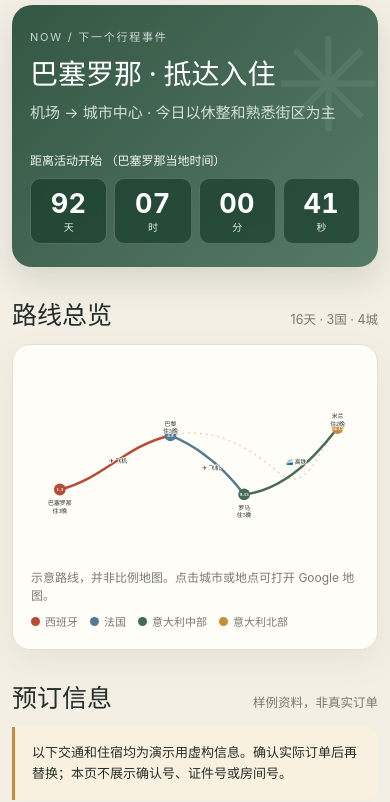
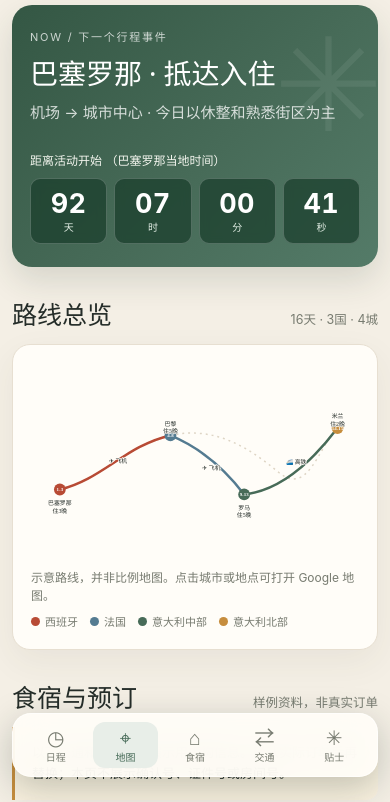
Before and after one commit to Dunkel-cyber/traval, a plain HTML site: page index.html in a window 390 px wide. Shown: the part 55-857 px from the top of the page. Drawn offline with Linux system fonts and the light colour scheme.

Commit message:
Add fixed category navigation bar

```diff
--- a/index.html
+++ b/index.html
@@ -49,6 +49,16 @@
  .unit{background:#14291fbf;border-color:#ffffff30}
  .map text{stroke:var(--paper)}
 }
+
+html{scroll-padding-bottom:110px}
+.bottom-nav{position:fixed;z-index:20;left:50%;bottom:max(12px,env(safe-area-inset-bottom));transform:translateX(-50%);width:min(520px,calc(100% - 24px));display:grid;grid-template-columns:repeat(5,1fr);gap:4px;padding:8px 10px calc(8px + env(safe-area-inset-bottom));border:1px solid #ffffffa8;border-radius:19px;background:color-mix(in srgb,var(--paper) 92%,transparent);box-shadow:0 10px 35px #1d2b2340;backdrop-filter:blur(16px);-webkit-backdrop-filter:blur(16px)}
+.bottom-nav a{min-width:0;display:flex;flex-direction:column;align-items:center;justify-content:center;gap:1px;padding:4px 2px;color:var(--muted);text-decoration:none;border-radius:12px;transition:background .2s,color .2s}
+.bottom-nav a span{font-size:20px;line-height:1.2}
+.bottom-nav a small{font-size:10px;line-height:1.3}
+.bottom-nav a:hover,.bottom-nav a:focus-visible,.bottom-nav a.active{background:#e8eee8;color:var(--green);outline:none}
+body{padding-bottom:95px}
+@media(min-width:700px){.bottom-nav{bottom:20px;padding:9px 14px}.bottom-nav a{flex-direction:row;gap:7px}.bottom-nav a span{font-size:17px}.bottom-nav a small{font-size:12px}body{padding-bottom:105px}}
+@media(prefers-color-scheme:dark){.bottom-nav{border-color:#ffffff24;box-shadow:0 10px 35px #0008}.bottom-nav a:hover,.bottom-nav a:focus-visible,.bottom-nav a.active{background:#34443a;color:#d5e4d8}}
 </style>
 </head>
 <body>
@@ -62,7 +72,7 @@
 <div class="count" id="countdown" data-target="2027-02-20T16:00:00+01:00">
 <div class="unit"><strong>--</strong><span>天</span></div><div class="unit"><strong>--</strong><span>时</span></div><div class="unit"><strong>--</strong><span>分</span></div><div class="unit"><strong>--</strong><span>秒</span></div></div>
 </section>
-<section class="section"><div class="section-head"><h2>路线总览</h2><small>16天 · 3国 · 4城</small></div>
+<section class="section" id="map-section"><div class="section-head"><h2>路线总览</h2><small>16天 · 3国 · 4城</small></div>
 <div class="card map-card">
 <svg class="map" viewBox="0 0 700 300" role="img" aria-label="巴塞罗那、巴黎、罗马、米兰行程示意图">
 <path d="M75 210 C160 190 210 120 300 100 S460 125 520 175 S600 125 640 85" fill="none" stroke="#ded5c5" stroke-width="3" stroke-dasharray="4 8"/>
@@ -77,22 +87,29 @@
 </svg><div class="map-note">示意路线，并非比例地图。点击城市或地点可打开 Google 地图。</div>
 <div class="legend"><span><i style="background:#b84b35"></i>西班牙</span><span><i style="background:#547b91"></i>法国</span><span><i style="background:#476b58"></i>意大利中部</span><span><i style="background:#c68d3d"></i>意大利北部</span></div></div>
 </section>
-<section class="section"><div class="section-head"><h2>预订信息</h2><small>样例资料，非真实订单</small></div>
+<section class="section" id="lodging-section"><div class="section-head"><h2>食宿与预订</h2><small>样例资料，非真实订单</small></div>
 <div class="notice">以下交通和住宿均为演示用虚构信息。确认实际订单后再替换；本页不展示确认号、证件号或房间号。</div>
-<div class="card booking"><div class="booking-top"><span class="icon">✈</span><h3>抵达航班 · 示例</h3><span class="tag">未预订</span></div><div class="details"><b>2月20日 13:20</b> 抵达巴塞罗那机场 BCN（当地时间 CET，UTC+1）<br>接驳：机场巴士 / 地铁，按实际航班和行李调整</div></div>
+<div class="card booking" id="transport-section"><div class="booking-top"><span class="icon">✈</span><h3>抵达航班 · 示例</h3><span class="tag">未预订</span></div><div class="details"><b>2月20日 13:20</b> 抵达巴塞罗那机场 BCN（当地时间 CET，UTC+1）<br>接驳：机场巴士 / 地铁，按实际航班和行李调整</div></div>
 <div class="card booking"><div class="booking-top"><span class="icon">🛏</span><h3>住宿 · 示例地点</h3><span class="tag">未预订</span></div><div class="details"><b>巴塞罗那 Eixample 区</b><br>巴黎歌剧院周边 · 罗马 Monti 区 · 米兰中央车站周边<br>具体酒店、地址、电话待订单确认后填写</div></div>
 </section>
-<section class="section"><div class="section-head"><h2>逐日安排</h2><small>展开日期查看地图与导航</small></div>
+<section class="section" id="schedule-section"><div class="section-head"><h2>逐日安排</h2><small>展开日期查看地图与导航</small></div>
 <div id="days"></div></section>
 <section class="section"><div class="section-head"><h2>待办清单</h2><small>纯列表 · 由页面维护</small></div><div class="card todo"><ul>
 <li>确认国际往返航班与完整日期</li><li>预约圣家堂、古埃尔公园及巴黎重点博物馆</li><li>确认巴黎—罗马航班与意大利城际火车</li><li>确认酒店后补充地址、电话和入住时间</li><li>出发前核对开放时间、节假日安排及交通通知</li></ul></div></section>
-<section class="section"><div class="section-head"><h2>实用贴士</h2></div><div class="card tips"><ul>
+<section class="section" id="tips-section"><div class="section-head"><h2>实用贴士</h2></div><div class="card tips"><ul>
 <li><b>时区：</b>巴黎、巴塞罗那、罗马和米兰冬季均为 CET（UTC+1）；页面时间点带偏移量，倒计时以绝对时间计算。</li>
 <li><b>二月底：</b>北方城市需准备防风防雨外套；海边以散步观景为主。实际天气临近出发再查。</li>
 <li><b>预约：</b>圣家堂、古埃尔公园、斗兽场、梵蒂冈博物馆等热门景点应优先核实官方预约与开放安排。</li>
 <li><b>交通：</b>意大利大城市之间优先火车；机场交通和航班时间以最终出票信息为准。</li>
 <li><b>离线：</b>此页为单一 HTML 文件，保存到设备后可离线打开；Google 地图导航需要联网。</li>
 </ul></div></section>
+<nav class="bottom-nav" aria-label="页面分类导航">
+<a href="#schedule-section"><span aria-hidden="true">◷</span><small>日程</small></a>
+<a href="#map-section"><span aria-hidden="true">⌖</span><small>地图</small></a>
+<a href="#lodging-section"><span aria-hidden="true">⌂</span><small>食宿</small></a>
+<a href="#transport-section"><span aria-hidden="true">⇄</span><small>交通</small></a>
+<a href="#tips-section"><span aria-hidden="true">✳</span><small>贴士</small></a>
+</nav>
 <footer class="footer">EUROPE FIELD NOTES · 规划样例 · 所有日期与预订均为演示数据</footer>
 </div>
 <script>
@@ -119,6 +136,10 @@ function routeLink(stops){return 'https://www.google.com/maps/dir/?api=1&origin=
 function svgRoute(d){let pts=d.stops.map((s,i)=>({x:35+i*110,y:48+(i%2?22:0),s}));let line=pts.map(p=>p.x+','+p.y).join(' ');return '<svg viewBox="0 0 '+Math.max(300,pts.length*110)+' 105" aria-label="'+d.city+'当日路线示意"><polyline points="'+line+'" fill="none" stroke="#b84b35" stroke-width="3" stroke-dasharray="5 5"/>'+pts.map((p,i)=>'<circle cx="'+p.x+'" cy="'+p.y+'" r="12" fill="#476b58"/><text x="'+p.x+'" y="'+(p.y+4)+'" text-anchor="middle" fill="white">'+(i+1)+'</text><text x="'+p.x+'" y="'+(p.y+31)+'" text-anchor="middle">'+p.s+'</text>').join('')+'</svg>'}
 document.getElementById('days').innerHTML=days.map(d=>'<details class="card day"><summary><span class="daynum">'+String(d.n).padStart(2,'0')+'</span><span class="daytitle">'+d.city+' · '+d.title+'</span><span class="daymeta">路线⌄</span></summary><div class="daybody"><div class="routebox">'+svgRoute(d)+'<a class="navall" target="_blank" rel="noopener" href="'+routeLink(d.stops)+'">打开全天多点导航 ↗</a></div>'+d.events.map(e=>'<div class="event"><div class="time">'+e[0]+'</div><div><h4>'+e[1]+' <a target="_blank" rel="noopener" href="'+mapLink(e[1]+", "+d.city)+'" aria-label="在Google地图打开">↗</a></h4><p>'+e[2]+'</p>'+(e[3]?'<span class="reserve">'+e[3]+'</span>':'')+'</div></div>').join('')+'</div></details>').join('');
 function tick(){let el=document.getElementById('countdown'),target=new Date(el.dataset.target).getTime(),diff=Math.max(0,target-Date.now()),vals=[Math.floor(diff/86400000),Math.floor(diff/3600000)%24,Math.floor(diff/60000)%60,Math.floor(diff/1000)%60];el.querySelectorAll('strong').forEach((x,i)=>x.textContent=String(vals[i]).padStart(2,'0'));}tick();setInterval(tick,1000);
+
+const navLinks=[...document.querySelectorAll('.bottom-nav a')];
+const navTargets=navLinks.map(a=>document.querySelector(a.getAttribute('href'))).filter(Boolean);
+if('IntersectionObserver' in window){const navObserver=new IntersectionObserver(entries=>{entries.forEach(entry=>{if(entry.isIntersecting){navLinks.forEach(a=>a.classList.toggle('active',a.hash==='#'+entry.target.id));}})},{rootMargin:'-20% 0px -65% 0px'});navTargets.forEach(s=>navObserver.observe(s));}
 </script>
 </body>
 </html>
```
